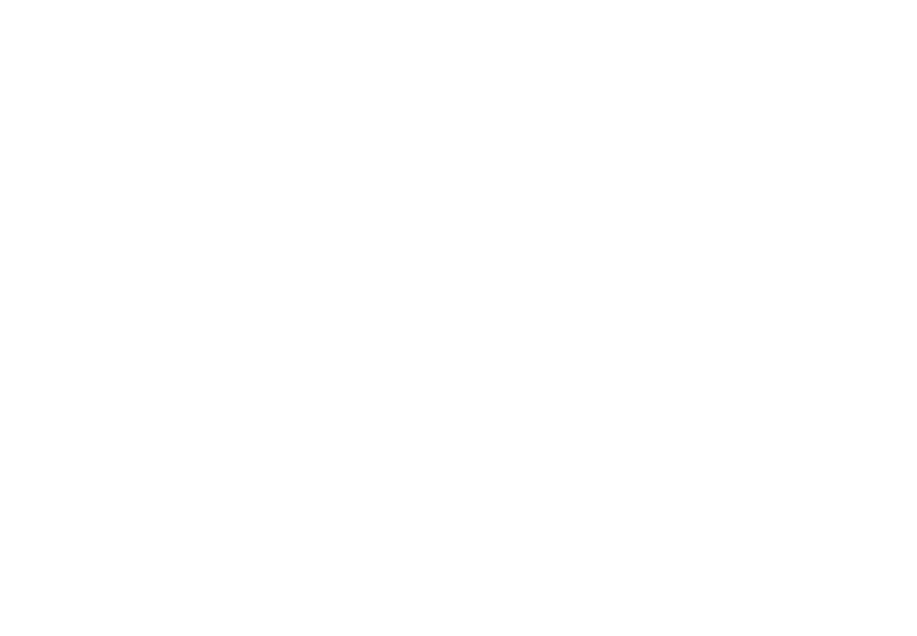
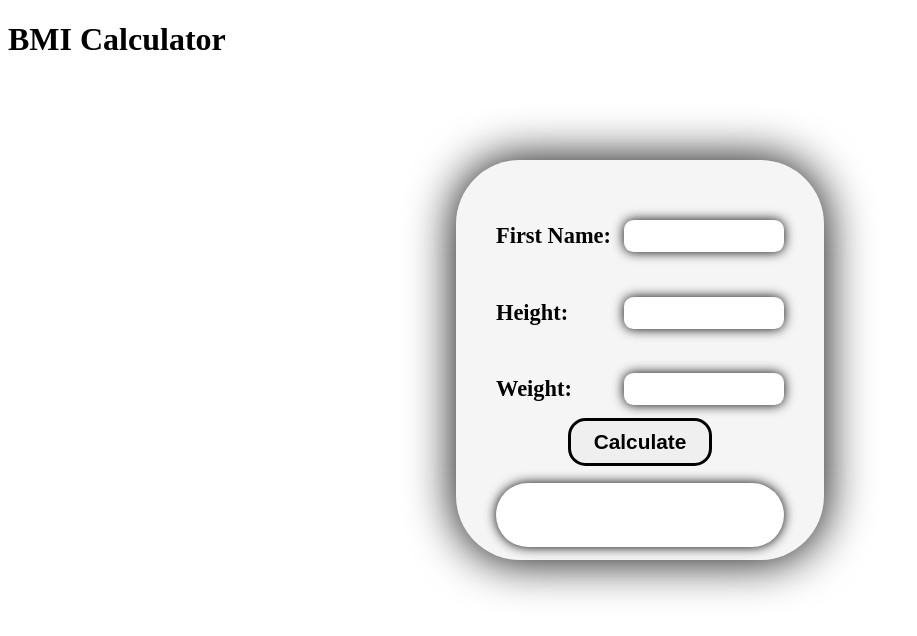
Before and after one commit to TaynaraFreitas/Project-BIM, a plain HTML site: page index.html in a window 1280 px wide. Shown: the whole page, without its empty margins (0-917 px from the left). Drawn offline with Linux system fonts and the light colour scheme.

Commit message:
Almost Finished

```diff
--- a/index.html
+++ b/index.html
@@ -4,19 +4,33 @@
     <meta charset="UTF-8">
     <meta http-equiv="X-UA-Compatible" content="IE=edge">
     <meta name="viewport" content="width=device-width, initial-scale=1.0">
-    <title>Calculadora IMC</title>
+    <link rel="stylesheet" href="style.css">
+    <title>BMI Calculator</title>
 </head>
+ <header>
+  <h1>BMI Calculator</h1>
+</header>
 <body>
  <main>
-  <div class="coitainer">
-  <div class=" title"></div>
+  <div class="container">
+    <div class = "input">
+     <label>First Name:</label>
+     <input type="text" id='Name'/>
+    </div>
+
+    <div class = "input">
+        <label>Height:</label>
+        <input type="number" id='Height'/>
+    </div>
+
+    <div class = "input">
+        <label>Weight:</label>
+        <input type="number" id='Weight'/>
+     </div>
+    <button id='Calculate'> Calculate </button>
+    <div class = "Result" id='Result'> </div>
   </div>
-
-
  </main>
-
-</body>
-
-    </script>
+  <script> src="./script.js" </script>
 </body>
 </html>
--- /dev/null
+++ b/style.css
@@ -0,0 +1,75 @@
+*{
+    box-sizing: border-box;
+}
+
+main {
+ display: flex ;
+ padding-top: 5rem;
+ justify-content: center;
+ align-items: center;
+}
+
+.container{
+  display: flex;
+  flex-direction: column;
+  background-color: whitesmoke;
+  width: 23rem;
+  height: 25rem;
+  align-items: center;
+  border-radius: 4rem;
+  box-shadow: 0rem 0rem 3rem black;
+  justify-content: space-evenly;
+}
+
+.input{
+  display: flex;
+  justify-content: space-between;
+  align-items: center;
+  width: 18rem;                  /* here modifie the block of questions*/
+  height: 4rem;
+  padding-top: 4rem;
+}
+
+.input input {                  /* here modifie each question*/
+    width: 10em;
+    height: 2rem;
+    border-radius: 0.6rem;
+    border:none;
+    outline: none;
+    font-weight: bold ;
+    font-size: 1rem ;
+    text-align: center;
+    box-shadow: 0rem 0rem 0.7rem black;
+}
+
+.input label{
+    font-weight: bold ;  /* The tittle of questions*/
+    font-size: 1.4rem ;
+    text-align: center;
+}
+
+button{
+    width: 9rem;
+    height:3rem;
+    margin-top: 1rem;
+    font-weight: bold ;
+    font-size: 1.3rem ;
+    border-radius: 1.1rem;
+    border: 0.2rem solid black;
+    outline: none;
+    cursor: pointer;
+}
+
+.Result{
+    display: flex;
+    margin-top: 0.3rem;
+    align-items: center;
+    width: 18rem;
+    height: 4rem;
+    border-radius: 3rem;
+    font-size: 1.3rem ;
+    background: white;
+    color:black;
+    user-select: none;
+    box-shadow: 0rem 0rem 0.7rem black;
+}
```
Also changed, not shown: script.js (+48 -8 lines).
